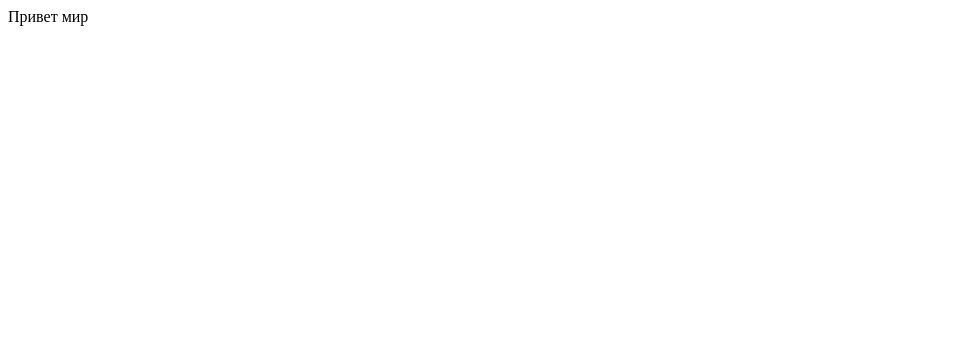
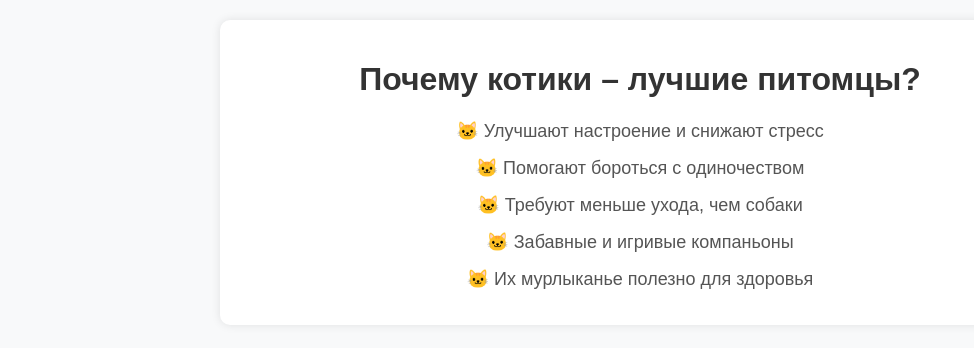
Before and after one commit to GGsellEG/MyProck, a plain HTML site: page index.html in a window 1280 px wide. Shown: the whole page, without its empty margins (0-974 px from the left). Drawn offline with Linux system fonts and the light colour scheme.

Commit message:
Update index.html

```diff
--- a/index.html
+++ b/index.html
@@ -1 +1,43 @@
-Привет мир
+<!DOCTYPE html>
+<html lang="ru">
+<head>
+    <meta charset="UTF-8">
+    <meta name="viewport" content="width=device-width, initial-scale=1.0">
+    <title>Преимущества котиков</title>
+    <style>
+        body {
+            font-family: Arial, sans-serif;
+            text-align: center;
+            background-color: #f8f9fa;
+            margin: 0;
+            padding: 20px;
+        }
+        .container {
+            max-width: 800px;
+            margin: 0 auto;
+            background: white;
+            padding: 20px;
+            border-radius: 10px;
+            box-shadow: 0 0 10px rgba(0, 0, 0, 0.1);
+        }
+        h1 {
+            color: #333;
+        }
+        .benefit {
+            margin: 15px 0;
+            font-size: 18px;
+            color: #555;
+        }
+    </style>
+</head>
+<body>
+    <div class="container">
+        <h1>Почему котики – лучшие питомцы?</h1>
+        <div class="benefit">🐱 Улучшают настроение и снижают стресс</div>
+        <div class="benefit">🐱 Помогают бороться с одиночеством</div>
+        <div class="benefit">🐱 Требуют меньше ухода, чем собаки</div>
+        <div class="benefit">🐱 Забавные и игривые компаньоны</div>
+        <div class="benefit">🐱 Их мурлыканье полезно для здоровья</div>
+    </div>
+</body>
+</html>
```
